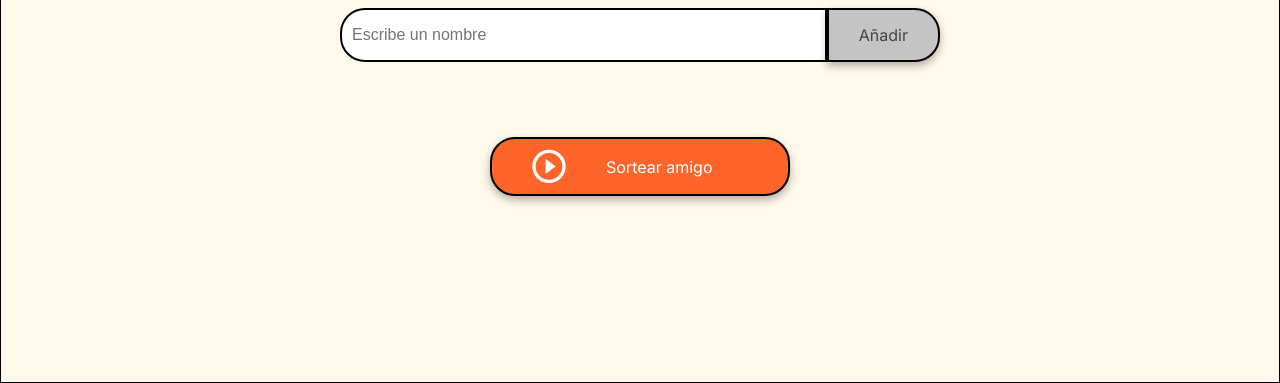
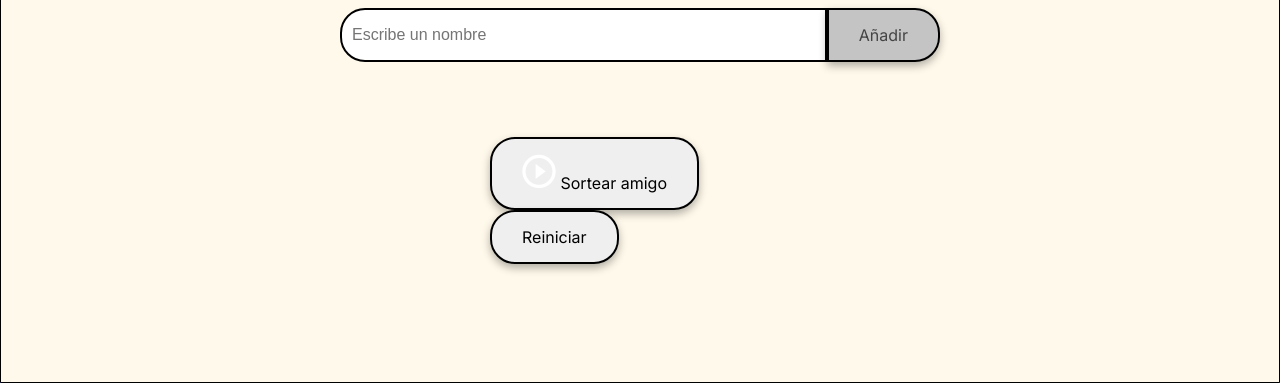
Before and after one commit to JSebastia/AppAmigoSecreto, a plain HTML site: page ArchivosApp/index.html in a window 1280 px wide. Shown: the part 417-800 px from the top of the page. Drawn offline with Linux system fonts and the light colour scheme.

Commit message:
Se agrego un nuevo boton y se han cambiado algunas clases

```diff
--- a/ArchivosApp/index.html
+++ b/ArchivosApp/index.html
@@ -28,10 +28,11 @@
             <ul id="resultado" class="result-list" aria-live="polite"></ul>
 
             <div class="button-container">
-                <button class="button-draw" onclick="sortearAmigo()" aria-label="Sortear amigo secreto">
+                <button class="button-draw1" onclick="sortearAmigo()" aria-label="Sortear amigo secreto">
                     <img src="assets/play_circle_outline.png" alt="Ícono para sortear">
                     Sortear amigo
                 </button>
+                <button class="button-draw2" onclick="reiniciar()">Reiniciar</button>
             </div>
         </section>
     </main>
```
